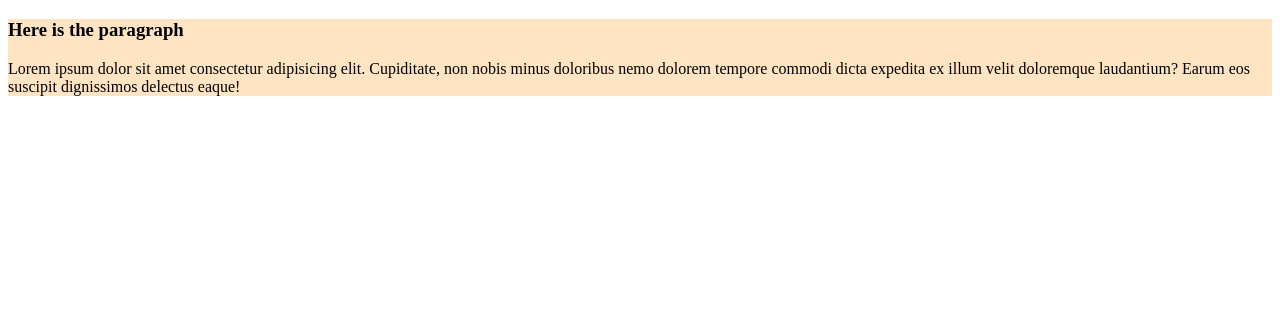
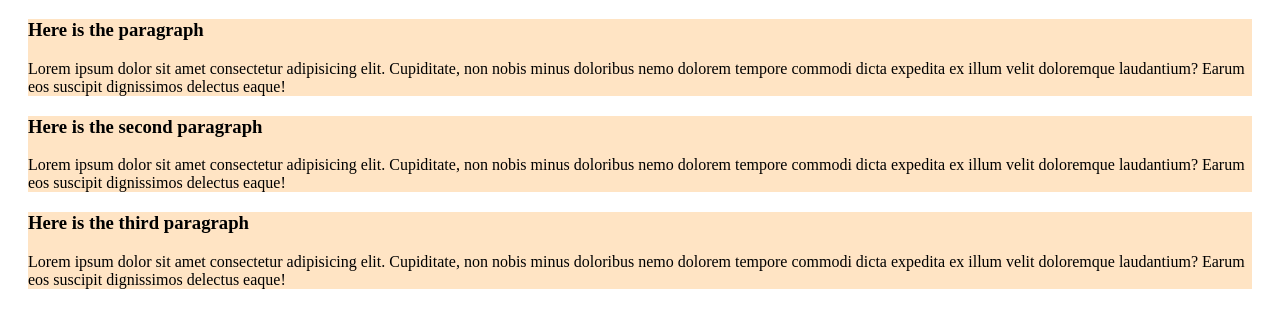
Before and after one commit to oasifashraf/practice-git, a plain HTML site: page index.html in a window 1280 px wide. Shown: the part 61-388 px from the top of the page. Drawn offline with Linux system fonts and the light colour scheme.

Commit message:
added 2nd and 3rd paragraph

```diff
--- a/index.html
+++ b/index.html
@@ -12,5 +12,13 @@
         <h3>Here is the paragraph</h3>
         <p>Lorem ipsum dolor sit amet consectetur adipisicing elit. Cupiditate, non nobis minus doloribus nemo dolorem tempore commodi dicta expedita ex illum velit doloremque laudantium? Earum eos suscipit dignissimos delectus eaque!</p>
     </div>
+    <div>
+        <h3>Here is the second paragraph</h3>
+        <p>Lorem ipsum dolor sit amet consectetur adipisicing elit. Cupiditate, non nobis minus doloribus nemo dolorem tempore commodi dicta expedita ex illum velit doloremque laudantium? Earum eos suscipit dignissimos delectus eaque!</p>
+    </div>
+    <div>
+        <h3>Here is the third paragraph</h3>
+        <p>Lorem ipsum dolor sit amet consectetur adipisicing elit. Cupiditate, non nobis minus doloribus nemo dolorem tempore commodi dicta expedita ex illum velit doloremque laudantium? Earum eos suscipit dignissimos delectus eaque!</p>
+    </div>
 </body>
 </html>
--- a/styles/blog.css
+++ b/styles/blog.css
@@ -1,3 +1,4 @@
 div{
     background-color: bisque;
+    margin: 20px;
 }
```
